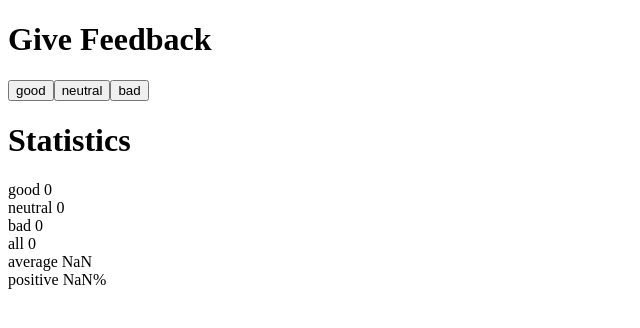
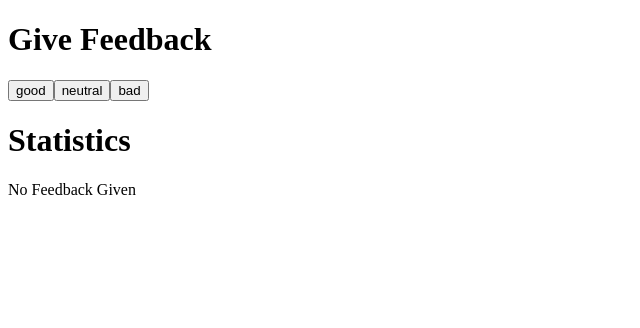
Before and after one commit to andrew1st/my_fullstackopen, a React (Create React App) app in the folder part1 - course_info/: page / in a window 1280 px wide. Shown: the top 328 px of the page, without its empty margins (0-640 px from the left). Built offline with nearby package versions, Linux system fonts and the light colour scheme.

Commit message:
complete ex 1.9

```diff
--- a/part1 - course_info/src/App.js
+++ b/part1 - course_info/src/App.js
@@ -9,9 +9,18 @@ const Button = (props) => (
 )
 
   /*USE STATISTICS COMPONENT OUTSIDE OF MAIN APP FOR DISPLAYING: ALL, AVERAGE, & POSITIVE PERCENT*/
-const Statistics = (props) => (
+const Statistics = (props) => {
+
+  if (props.all === 0){
+    return (
       <div>
-    <h1>Statistics</h1>
+      <h1> Statistics </h1>
+      <p> No Feedback Given </p>
+      </div>
+    )
+  }
+  return (
+    <div>
       <Display text="good" value={props.good} />
       <Display text="neutral" value={props.neutral} />
       <Display text="bad" value={props.bad}/>
@@ -20,6 +29,7 @@ const Statistics = (props) => (
       <Display text="positive" value={props.positive}/>
     </div>
   )
+}
 
 const App = () => {
   // save clicks of each button to its own state
```
Lines whose indentation alone changed are shown as unchanged.
